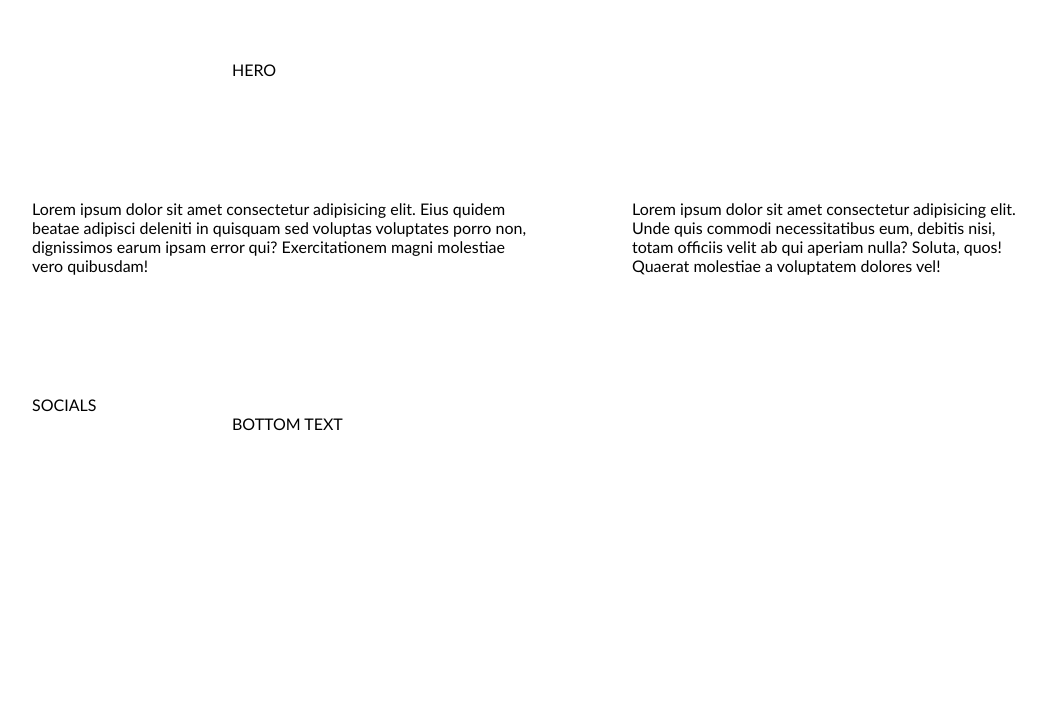
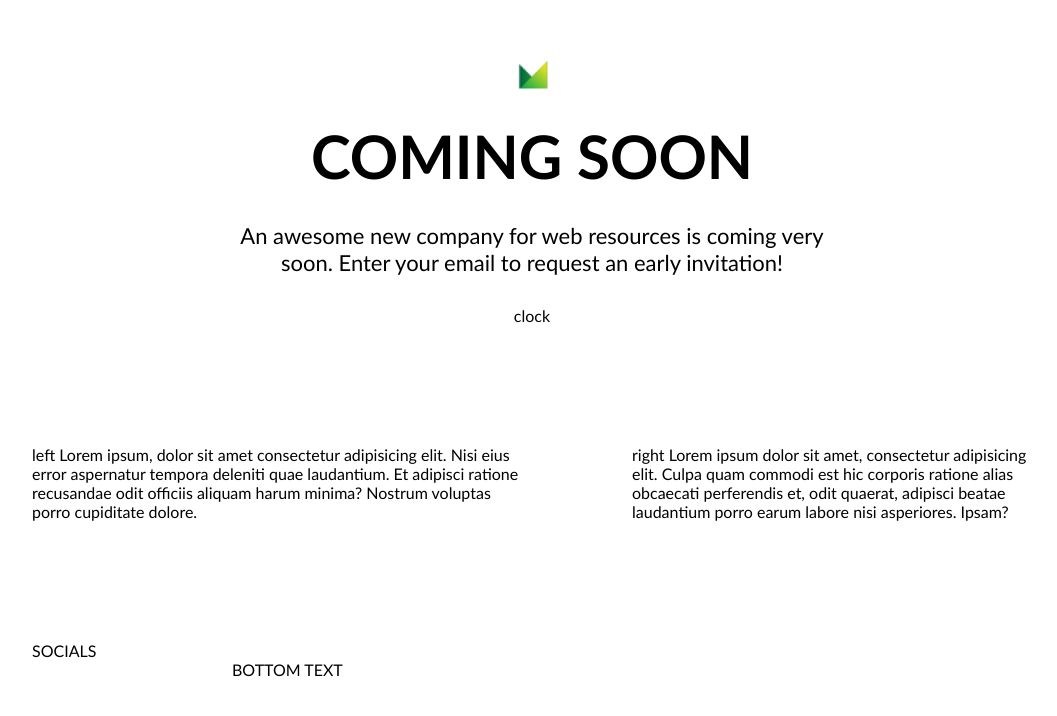
Before and after one commit to thsaris/04-coming-soon, a website: page index.html in a window 1280 px wide. Shown: the whole page, without its empty margins (108-1165 px from the left). Drawn offline with Linux system fonts and the light colour scheme.

Commit message:
hero layout

```diff
--- a/css/base/layout.css
+++ b/css/base/layout.css
@@ -5,25 +5,25 @@
 }
 
 .container > .row {
-    display: inline-block;
+    display: flex;
+    justify-content: space-between;
+    flex-wrap: wrap;
     width: 1000px;
     margin-left: calc(50% - 500px);
+    gap: 60px 0;
 }
 
 .container > .short-row {
-    display: inline-block;
     width: 600px;
     margin-left: calc(50% - 300px);
 }
 
 .container > .row > .left {
     width: 50%;
-    float: left;
 }
 
 .container > .row > .right {
     width: 40%;
-    float: right;
 }
 
 @media (max-width: 1100px) {
@@ -52,7 +52,6 @@
     }
     .container > .row > .left {
         width: 100%;
-        margin-bottom: 60px;
     }
     .container > .row > .right {
         width: 100%;
--- a/css/pages/home.css
+++ b/css/pages/home.css
@@ -0,0 +1,25 @@
+.container > .hero {
+    display: flex;
+    flex-direction: column;
+    align-items: center;
+    gap: 30px;
+    text-align: center;
+}
+
+.logo {
+    height: 30px;
+
+}
+
+.main-title {
+    font-size: 60px;
+    text-transform: uppercase;
+}
+
+.main-description {
+    font-size: 22px;
+}
+
+.clock {
+    width: 80%;
+}
--- a/index.html
+++ b/index.html
@@ -19,18 +19,23 @@
 </head>
 <body>
     <section class="container">
-        <div class="short-row">
-        HERO
+        <div class="short-row hero">
+            <img class="logo" src="./designs/coming-soon-logo.png" alt="logo">
+            <h1 class="main-title">Coming soon</h1>
+            <p class="main-description">An awesome new company for web resources is coming very soon. Enter your email to request an early invitation!</p>
+            <div class="clock">
+                clock
+            </div>
         </div>
     </section>
 
     <section class="container">
         <div class="row">
             <div class="left">
-                Lorem ipsum dolor sit amet consectetur adipisicing elit. Eius quidem beatae adipisci deleniti in quisquam sed voluptas voluptates porro non, dignissimos earum ipsam error qui? Exercitationem magni molestiae vero quibusdam!
+                left Lorem ipsum, dolor sit amet consectetur adipisicing elit. Nisi eius error aspernatur tempora deleniti quae laudantium. Et adipisci ratione recusandae odit officiis aliquam harum minima? Nostrum voluptas porro cupiditate dolore.
             </div>
             <div class="right">
-                Lorem ipsum dolor sit amet consectetur adipisicing elit. Unde quis commodi necessitatibus eum, debitis nisi, totam officiis velit ab qui aperiam nulla? Soluta, quos! Quaerat molestiae a voluptatem dolores vel!
+                right Lorem ipsum dolor sit amet, consectetur adipisicing elit. Culpa quam commodi est hic corporis ratione alias obcaecati perferendis et, odit quaerat, adipisci beatae laudantium porro earum labore nisi asperiores. Ipsam?
             </div>
         </div>
     </section>
```
